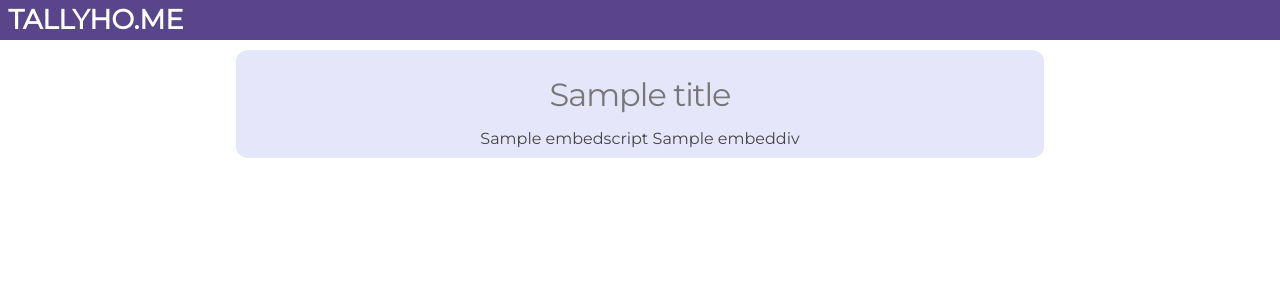
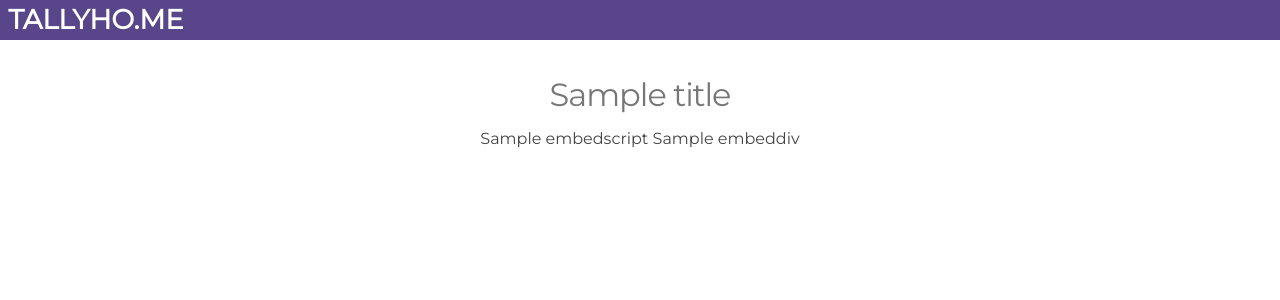
Before and after one commit to ghsher/tallyhome, a Flask app: template templates/tally_results.html in a window 1280 px wide. Shown: the top 300 px of the page. Run offline with Flask 2, Linux system fonts and the light colour scheme; the template is opened without the code that fills it: most values are stand-ins (such as "Sample title", 1, 10 or a date in 2020); parts of the project's set-up code (start-up, migrations or seed data) failed here and were passed over; some libraries are stand-ins or nearby versions.

Commit message:
Minor CSS changes, commented python

```diff
--- a/app.py
+++ b/app.py
@@ -1,3 +1,4 @@
+# Imports and includes
 from flask import Flask, render_template, request
 from flask_sqlalchemy import SQLAlchemy
 from bokeh.plotting import figure, output_file, show
@@ -9,12 +10,15 @@ import pandas as pd
 from arraytype import MutableList
 from numpy import pi
 
+# Initialize Flask app, connect it to the database
 app=Flask(__name__)
 
-app.config["SQLALCHEMY_DATABASE_URI"]="postgres://lirwqhqvzsxzdb:d4ed5b2950414d1ef2fb4bc43e52c35d50324cb15ca38e01184ddfe810f79e9e@ec2-107-20-186-238.compute-1.amazonaws.com:5432/dcmi0jn734lorb?sslmode=require"
+app.config["SQLALCHEMY_DATABASE_URI"]="postgresql://postgres:postpass123@localhost/tallyhome"
+#app.config["SQLALCHEMY_DATABASE_URI"]="postgres://lirwqhqvzsxzdb:d4ed5b2950414d1ef2fb4bc43e52c35d50324cb15ca38e01184ddfe810f79e9e@ec2-107-20-186-238.compute-1.amazonaws.com:5432/dcmi0jn734lorb?sslmode=require"
 app.config["SQLALCHEMY_TRACK_MODIFICATIONS"]= False
 db=SQLAlchemy(app)
 
+# Declare model for accessing SQL table
 class Data(db.Model):
     __tablename__ = "tallies"
     id=db.Column(db.Integer, primary_key=True)
@@ -29,15 +33,17 @@ class Data(db.Model):
 
 
 # Pages
+# .... Home page
 @app.route("/")
 def index():
     return render_template("index.html")
 
+# .... Landing page after Tally submission
 @app.route("/success", methods=["POST", "GET"])
 def success():
     qsandas=[]
     results=[]
-    #store values correctly
+    # Store values correctly from form based on vis type
     if request.method=='POST':
         vistype = request.form["vistype"]
         if (vistype == "scatter"):
@@ -65,20 +71,28 @@ def success():
             qsandas = [request.form["q"],request.form["label"],request.form["min"],request.form["max"],
             request.form["step"],request.form["ranges"]]
             # each spot in results_[] is the inputted value
+        # Add and commit the data to the database
         data=Data(vistype,qsandas,results)
         db.session.add(data)
         db.session.commit()
+    # Pass in the ID of the new created Tally
     return render_template("success.html", id=Data.query.all()[-1].id)
 
+# .... Tally question page, comes up as tallyhome.com/42/
 @app.route('/<int:tally_id>/')
 def show_tally(tally_id):
+    # Access the question/Tally data from the database based on number in URL
     df=Data.query.get(tally_id)
+    # Give that info to the page
     return render_template("tally.html", id=tally_id, vistype=df.vistype_, qsandas=df.qsandas_)
 
+# .... Tally results / visualization page, comes up as ...com/42/results
 @app.route('/<int:tally_id>/results', methods=["POST", "GET"])
 def show_tally_results(tally_id):
+    # Access the question/Tally data from the database based on number in URL
     df=Data.query.get(tally_id)
     if request.method=='POST':
+        # Input form values from /42/ into Results[] array for this Tally in the Database
         if df.vistype_ == "scatter":
             df.results_.append(int(request.form["x"]))
             df.results_.append(int(request.form["y"]))
@@ -89,15 +103,19 @@ def show_tally_results(tally_id):
         elif df.vistype_ == "histo":
             df.results_.append(int(request.form["histo_input"]))
         db.session.commit()
+    # Plot visualization, each "if/elif" branch is a type
     if df.vistype_ == "scatter":
+        # Create plot figure, assign it axes
         tally=figure(plot_width=500, plot_height=400, title=df.qsandas_[0], tools="")
         tally.xaxis.axis_label=df.qsandas_[1]
         tally.yaxis.axis_label=df.qsandas_[6]
+        # Create individual results arrays for the X, Y values
         xvalues=[]
         yvalues=[]
         for i in range(0,len(df.results_),2):
             xvalues.append(df.results_[i])
             yvalues.append(df.results_[i+1])
+        # Plot a circle at each corresponding spot on the plot
         tally.circle(xvalues, yvalues, size=7, color="red", alpha=0.5)
     elif df.vistype_ == "pie":
         numopts = int(df.qsandas_[1])
@@ -105,7 +123,7 @@ def show_tally_results(tally_id):
         percents = [df.results_.count(i)/len(df.results_) for i in range(numopts)]
         # Create a list of colours from the pallete of correct length
         colours = viridis(numopts)
-        """ # Using plotting - revisit if you can erase axis lines
+        """ # Method using plotting - revisit if you can erase axis lines
             # Would use this because more control over labels, etc.
         starts = [p*2*pi for p in percents[:-1]]
         ends = [p*2*pi for p in percents[1:]]
@@ -133,12 +151,14 @@ def show_tally_results(tally_id):
         tally = Bar(data, values='votes', label='option', color=colours, group='option', plot_width=400,tools="")
     elif df.vistype_ == "histo":
         tally = Histogram(df.results_, bins=int(df.qsandas_[5]), plot_width=400,tools="")
+    # Grab embed data for Bokeh plot/chart
     script1, div1 = components(tally)
     cdn_js=CDN.js_files[0]
     cdn_css=CDN.css_files[0]
+    # Pass in ID number, Question, and Embed data to rendered page
     return render_template("tally_results.html", id=tally_id, title=df.qsandas_[0],
      embedscript=script1, embeddiv=div1, cdncss=cdn_css, cdnjs=cdn_js)
 
-# Run
+# Only run if app is run directly, rather than accessed for an import
 if __name__ == '__main__':
     app.run(debug=False)
--- a/static/css/main.css
+++ b/static/css/main.css
@@ -24,7 +24,7 @@ header h1.logo {
 }
 
 header h1.logo:hover {
-  color: #59f;
+  color: #fde724;
   text-decoration: none;
 }
 
@@ -38,6 +38,17 @@ div.block {
   margin:auto;
   padding: 10px 20px 10px 20px;
   background-color: #E6E6FA;
+  -webkit-border-radius: 12px;
+     -moz-border-radius: 12px;
+          border-radius: 12px;
+  text-align: center;
+}
+
+div.block2 {
+  width: 60%;
+  margin:auto;
+  padding: 10px 20px 10px 20px;
+  background-color: #FFF;
   -webkit-border-radius: 12px;
      -moz-border-radius: 12px;
           border-radius: 12px;
--- a/templates/tally_results.html
+++ b/templates/tally_results.html
@@ -3,7 +3,7 @@
 <link rel="stylesheet" href={{cdncss | safe}} type="text/css" />
 <script type="text/javascript" src={{cdnjs | safe}}></script>
 <div class="container">
-  <div class="block">
+  <div class="block2">
     <h3>{{title}}</h3>
     {{embedscript | safe}}
     {{embeddiv | safe}}
```
